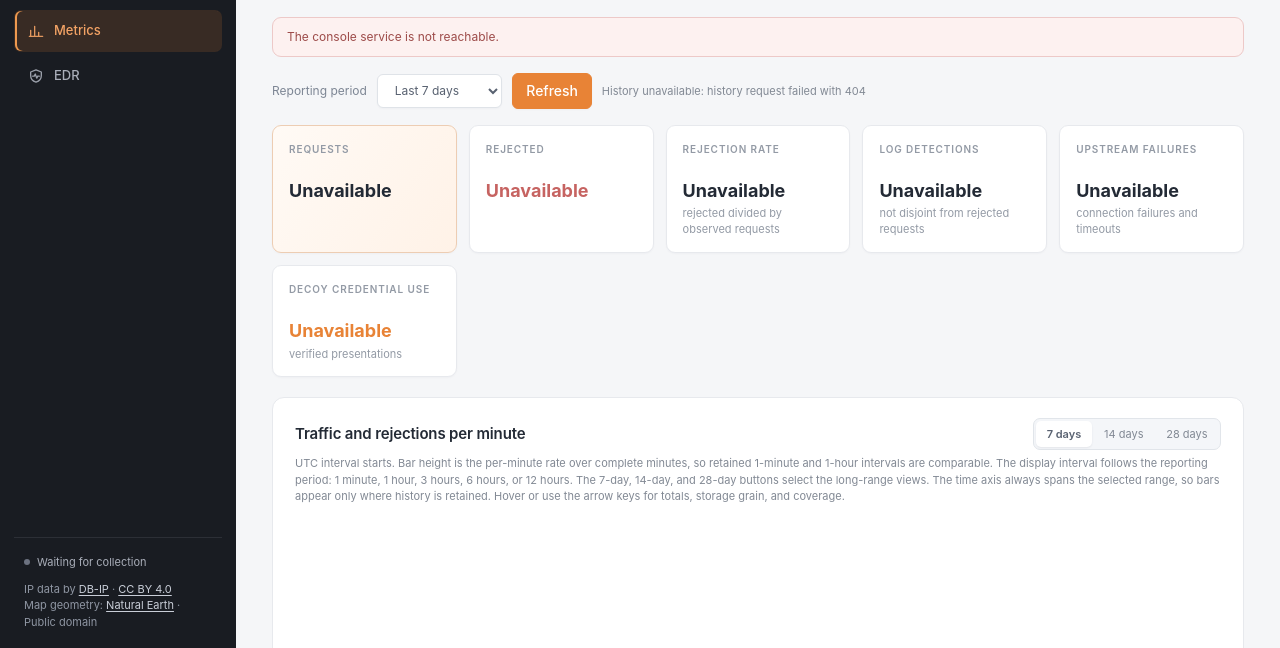
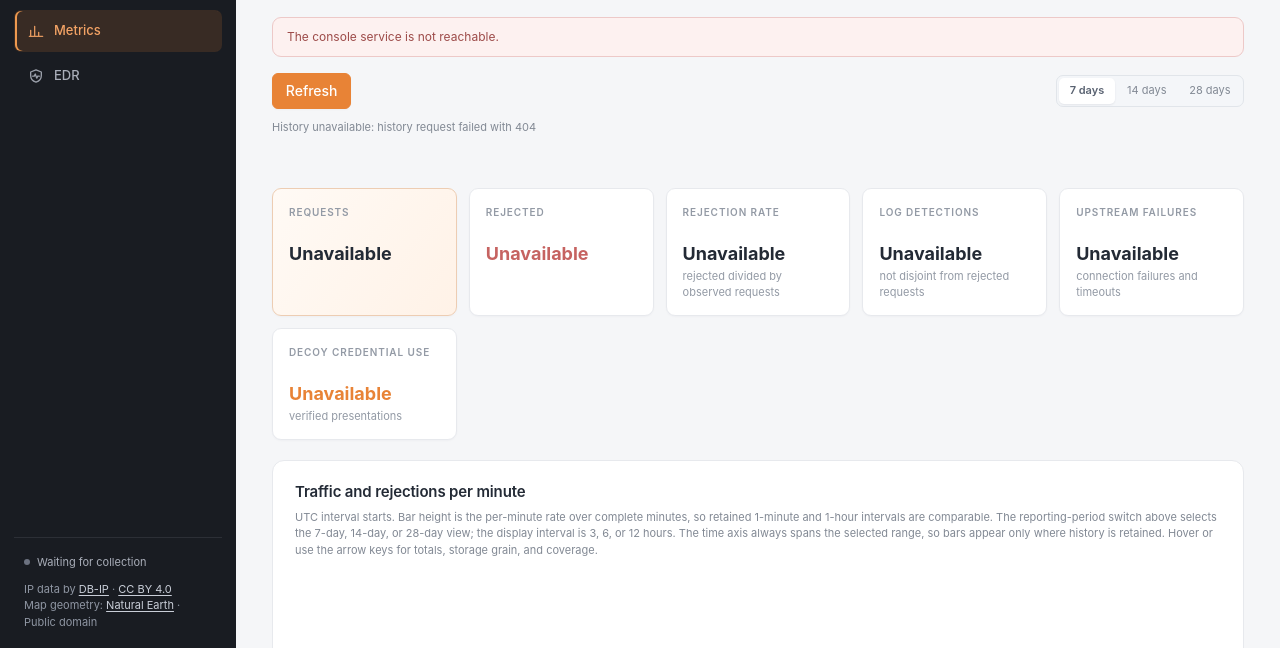
Before and after one commit to hiroeorz/kunato, a plain HTML site: page ui/console-web/index.html in a window 1280 px wide. Both pictures are taken after a click on the button "Metrics". Shown: the part 152-800 px from the top of the page. Drawn offline with Linux system fonts and the light colour scheme; no server answers.

Commit message:
Move the metrics period switch into the toolbar
Replace the Reporting period select with the 7-, 14-, and 28-day switch, apply the chosen range to the whole view, and keep the metadata line at a fixed height while history loads.

```diff
--- a/ui/console-web/index.html
+++ b/ui/console-web/index.html
@@ -267,15 +267,18 @@
 
         <section id="metrics-view" aria-label="Historical metrics" hidden>
           <div class="toolbar">
-            <label for="range">Reporting period</label>
-            <select id="range">
-              <option value="3600000">Last 1 hour</option>
-              <option value="86400000">Last 24 hours</option>
-              <option value="604800000" selected>Last 7 days</option>
-              <option value="1209600000">Last 14 days</option>
-              <option value="2419200000">Last 28 days</option>
-            </select>
             <button id="refresh" type="button">Refresh</button>
+            <div class="period-switch" role="group" aria-label="Reporting period">
+              <button type="button" class="period-option" data-period-ms="604800000" aria-pressed="true" title="Last 7 days, 3-hour intervals">
+                7 days
+              </button>
+              <button type="button" class="period-option" data-period-ms="1209600000" aria-pressed="false" title="Last 14 days, 6-hour intervals">
+                14 days
+              </button>
+              <button type="button" class="period-option" data-period-ms="2419200000" aria-pressed="false" title="Last 28 days, 12-hour intervals">
+                28 days
+              </button>
+            </div>
             <span id="metrics-meta" class="muted small" role="status"></span>
           </div>
 
@@ -313,28 +316,15 @@
           </div>
 
           <section class="panel" aria-labelledby="chart-title">
-            <div class="panel-heading">
-              <h2 id="chart-title">Traffic and rejections per minute</h2>
-              <div class="chart-units" role="group" aria-label="Reporting range">
-                <button type="button" class="chart-unit" data-chart-range="604800000" aria-pressed="true" title="Last 7 days, 3-hour intervals">
-                  7 days
-                </button>
-                <button type="button" class="chart-unit" data-chart-range="1209600000" aria-pressed="false" title="Last 14 days, 6-hour intervals">
-                  14 days
-                </button>
-                <button type="button" class="chart-unit" data-chart-range="2419200000" aria-pressed="false" title="Last 28 days, 12-hour intervals">
-                  28 days
-                </button>
-              </div>
-            </div>
+            <h2 id="chart-title">Traffic and rejections per minute</h2>
             <p class="muted small">
               UTC interval starts. Bar height is the per-minute rate over complete
               minutes, so retained 1-minute and 1-hour intervals are comparable. The
-              display interval follows the reporting period: 1 minute, 1 hour, 3
-              hours, 6 hours, or 12 hours. The 7-day, 14-day, and 28-day buttons
-              select the long-range views. The time axis always spans the selected
-              range, so bars appear only where history is retained. Hover or use the
-              arrow keys for totals, storage grain, and coverage.
+              reporting-period switch above selects the 7-day, 14-day, or 28-day
+              view; the display interval is 3, 6, or 12 hours. The time axis always
+              spans the selected range, so bars appear only where history is
+              retained. Hover or use the arrow keys for totals, storage grain, and
+              coverage.
             </p>
             <div id="chart" class="chart"></div>
           </section>
--- a/ui/console-web/styles.css
+++ b/ui/console-web/styles.css
@@ -582,21 +582,7 @@ main {
   text-transform: uppercase;
 }
 
-.panel-heading {
-  display: flex;
-  flex-wrap: wrap;
-  gap: 10px 16px;
-  align-items: center;
-  justify-content: space-between;
-  padding: 20px 22px 0;
-}
-
-.panel-heading > h2 {
-  margin: 0;
-  font-size: 15px;
-}
-
-.chart-units {
+.period-switch {
   display: inline-flex;
   flex: none;
   gap: 2px;
@@ -606,7 +592,7 @@ main {
   background: #f4f6f9;
 }
 
-.chart-unit {
+.period-option {
   min-height: 26px;
   padding: 0.2rem 0.65rem;
   border: 0;
@@ -618,12 +604,12 @@ main {
   line-height: 1.4;
 }
 
-.chart-unit:hover {
+.period-option:hover {
   border-color: transparent;
   background: #e9edf3;
 }
 
-.chart-unit[aria-pressed="true"] {
+.period-option[aria-pressed="true"] {
   background: var(--panel);
   box-shadow: 0 1px 2px rgba(32, 44, 61, 0.08);
   color: var(--subtle);
@@ -683,13 +669,16 @@ main {
   margin-bottom: 16px;
 }
 
-.toolbar label {
-  color: #7d8694;
-  font-size: 12px;
-}
-
-#range {
-  font-size: 12px;
+.toolbar .period-switch {
+  margin-left: auto;
+}
+
+#metrics-meta {
+  flex-basis: 100%;
+  height: 4.8em;
+  overflow-y: auto;
+  scrollbar-gutter: stable;
+  line-height: 1.5;
 }
 
 .panel > .event-age-legend {
```
Also changed, not shown: ui/console-web/app.js, 2 other files.
